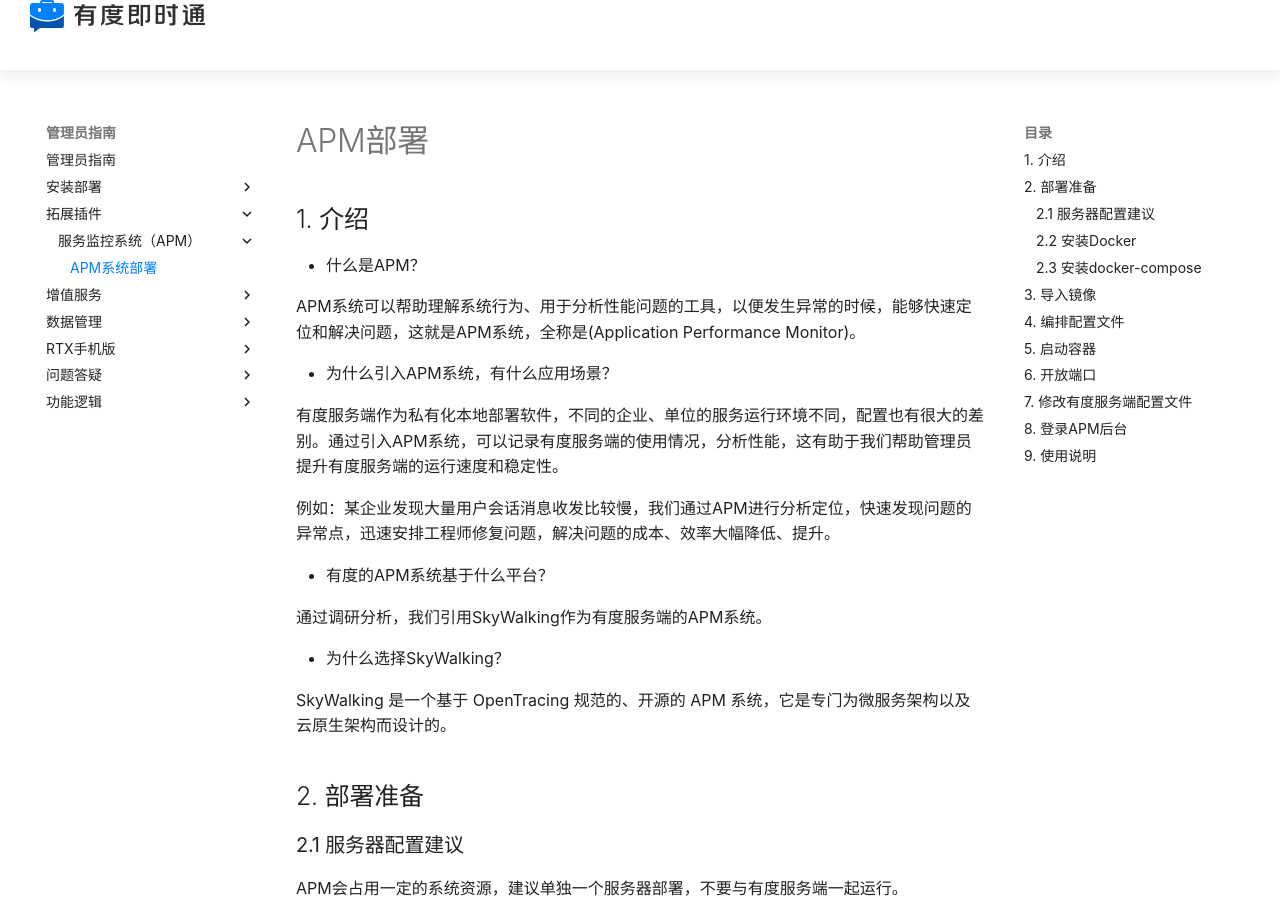
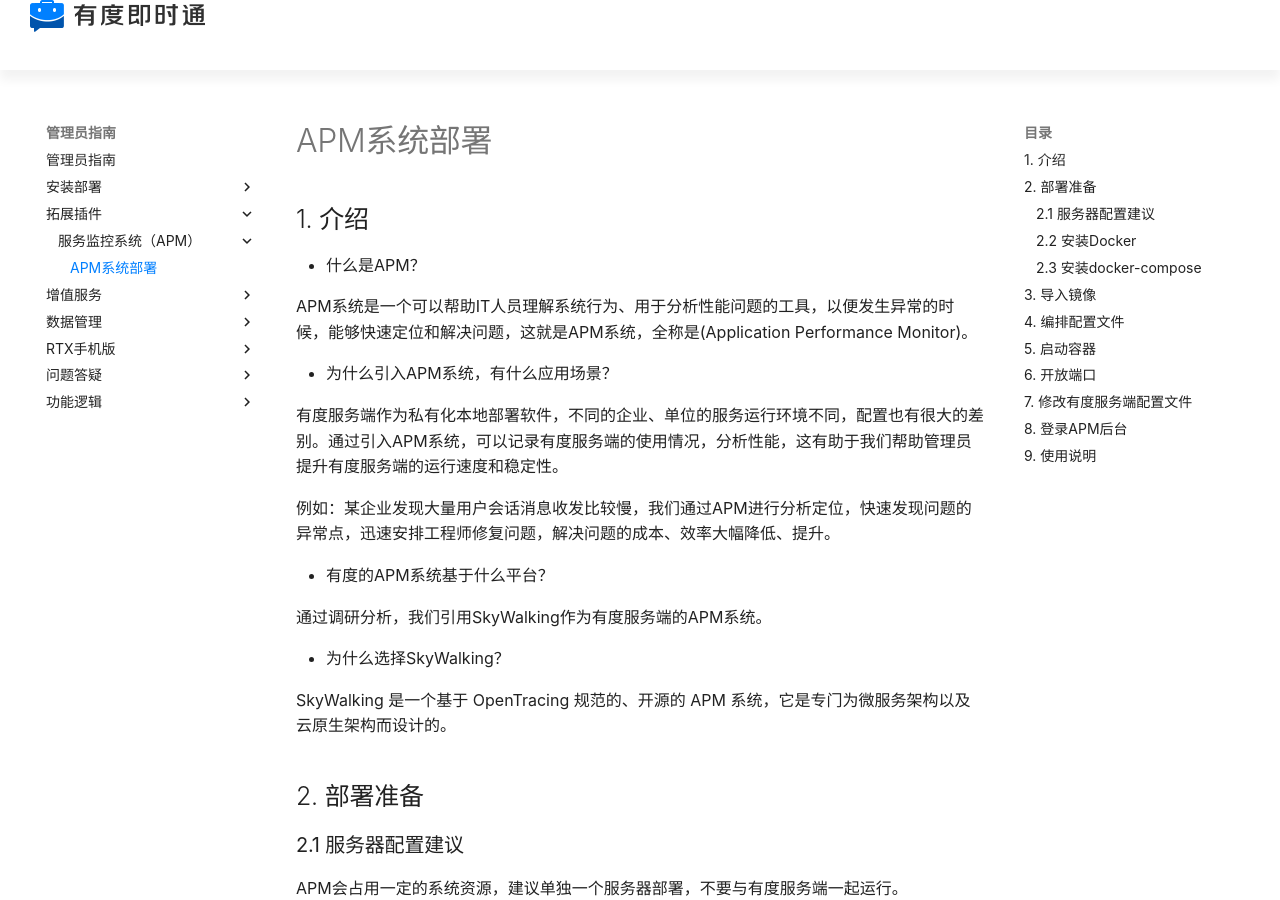
Before and after one commit to youduim/youdu-doc, an MkDocs documentation site: the page built from docs/admin/a01_00026.md, in a window 1280 px wide and 900 px high. Built offline with MkDocs 1.6.1 and Material for MkDocs 9.7.7, drawn with Linux system fonts in a browser that asks for light colours; comment, search, counter and statistics services are not loaded.

Commit message:
APM文档文字优化

```diff
--- a/docs/admin/a01_00026.md
+++ b/docs/admin/a01_00026.md
@@ -4,13 +4,13 @@ description: 通过APM系统可以高效、便利的监控有度服务运行情
 keywords: APM, 有度即时通后台服务监控，SkyWalking，oap，elasticsearch。
 ---
 
-# APM部署
+# APM系统部署
 
 ## 1. 介绍
 
 - 什么是APM？
 
-APM系统可以帮助理解系统行为、用于分析性能问题的工具，以便发生异常的时候，能够快速定位和解决问题，这就是APM系统，全称是(Application Performance Monitor)。
+APM系统是一个可以帮助IT人员理解系统行为、用于分析性能问题的工具，以便发生异常的时候，能够快速定位和解决问题，这就是APM系统，全称是(Application Performance Monitor)。
 
 - 为什么引入APM系统，有什么应用场景？
 
```
